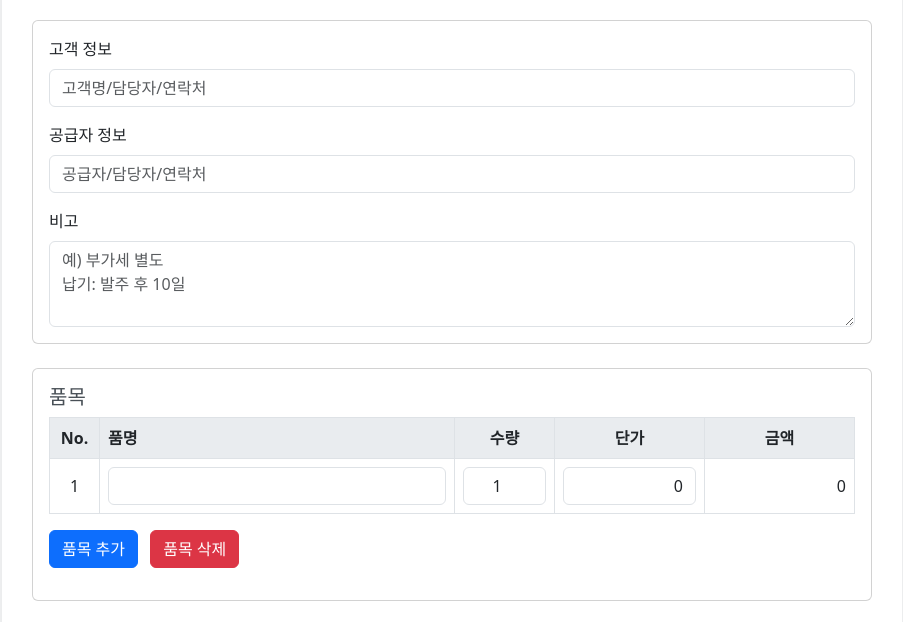
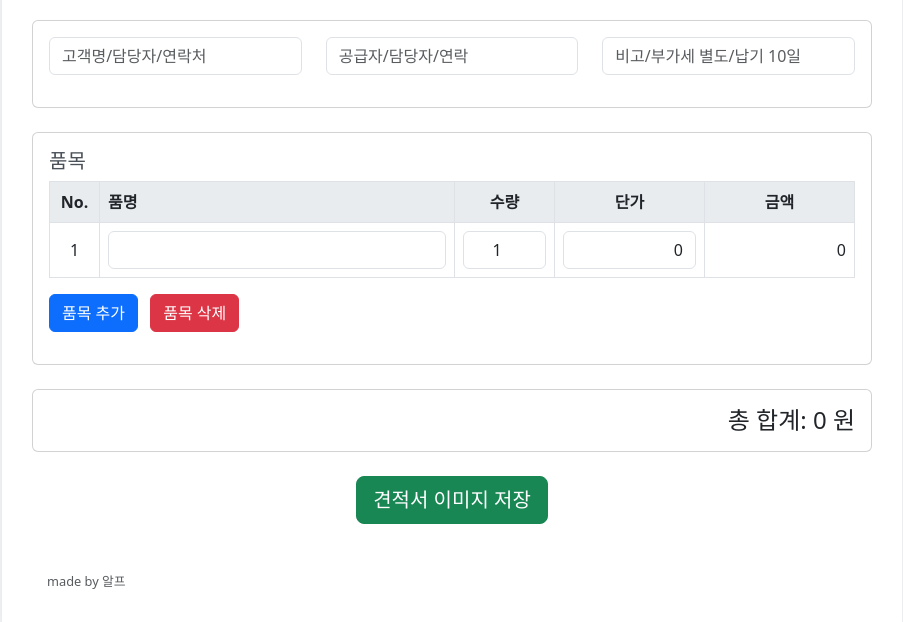
Before and after one commit to s95722462-cell/quote-generator-gen, a plain HTML site: page index.html in a window 1280 px wide. Shown: the part 120-742 px from the top of the page, without its empty margins (188-1091 px from the left). Drawn offline with nearby package versions, Linux system fonts and the light colour scheme.

Commit message:
Add files via upload

```diff
--- a/index.html
+++ b/index.html
@@ -17,21 +17,14 @@
         <div class="card mb-4">
             <div class="card-body">
                 <div class="row mb-3">
-                    <div class="col-12">
-                        <label for="clientInfo" class="form-label">고객 정보</label>
-                        <input type="text" class="form-control" id="clientInfo" placeholder="고객명/담당자/연락처">
+                    <div class="col-md-4">
+                        <input type="text" class="form-control" id="headerInput1" placeholder="고객명/담당자/연락처">
                     </div>
-                </div>
-                <div class="row mb-3">
-                    <div class="col-12">
-                        <label for="supplierInfo" class="form-label">공급자 정보</label>
-                        <input type="text" class="form-control" id="supplierInfo" placeholder="공급자/담당자/연락처">
+                    <div class="col-md-4">
+                        <input type="text" class="form-control" id="headerInput2" placeholder="공급자/담당자/연락">
                     </div>
-                </div>
-                <div class="row">
-                    <div class="col-12">
-                        <label for="notes" class="form-label">비고</label>
-                        <textarea class="form-control" id="notes" rows="3" placeholder="예) 부가세 별도&#10;납기: 발주 후 10일"></textarea>
+                    <div class="col-md-4">
+                        <input type="text" class="form-control" id="headerInput3" placeholder="비고/부가세 별도/납기 10일">
                     </div>
                 </div>
             </div>
```
